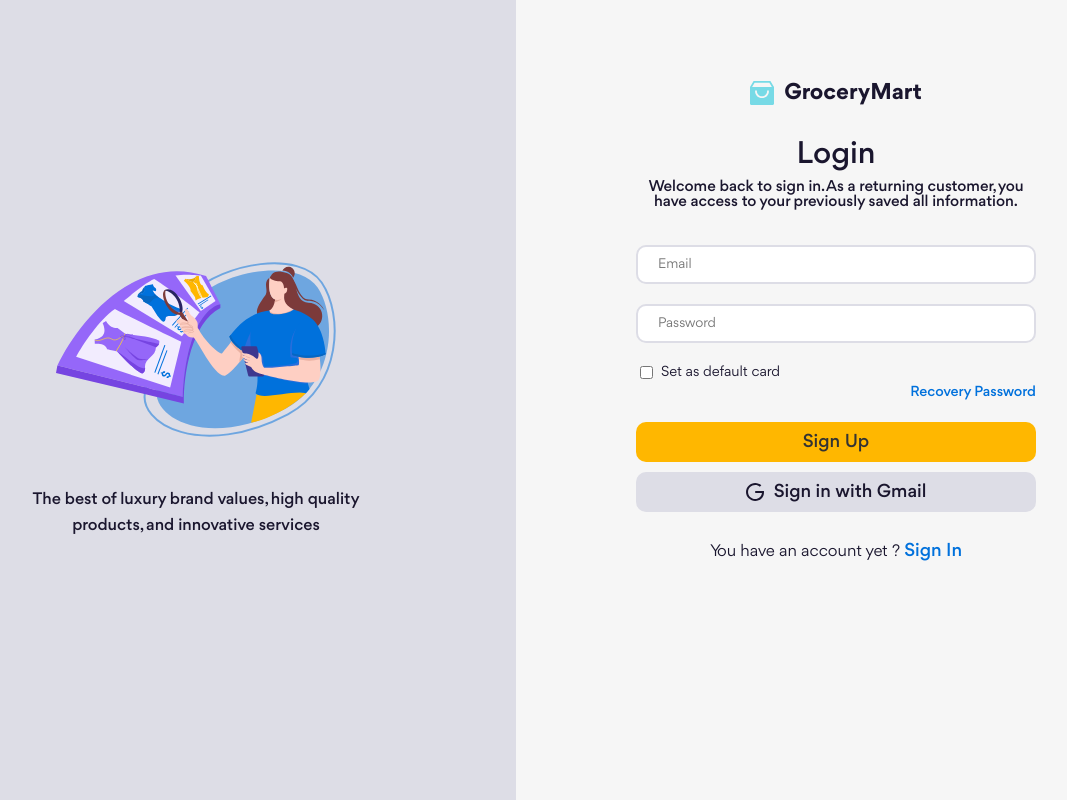
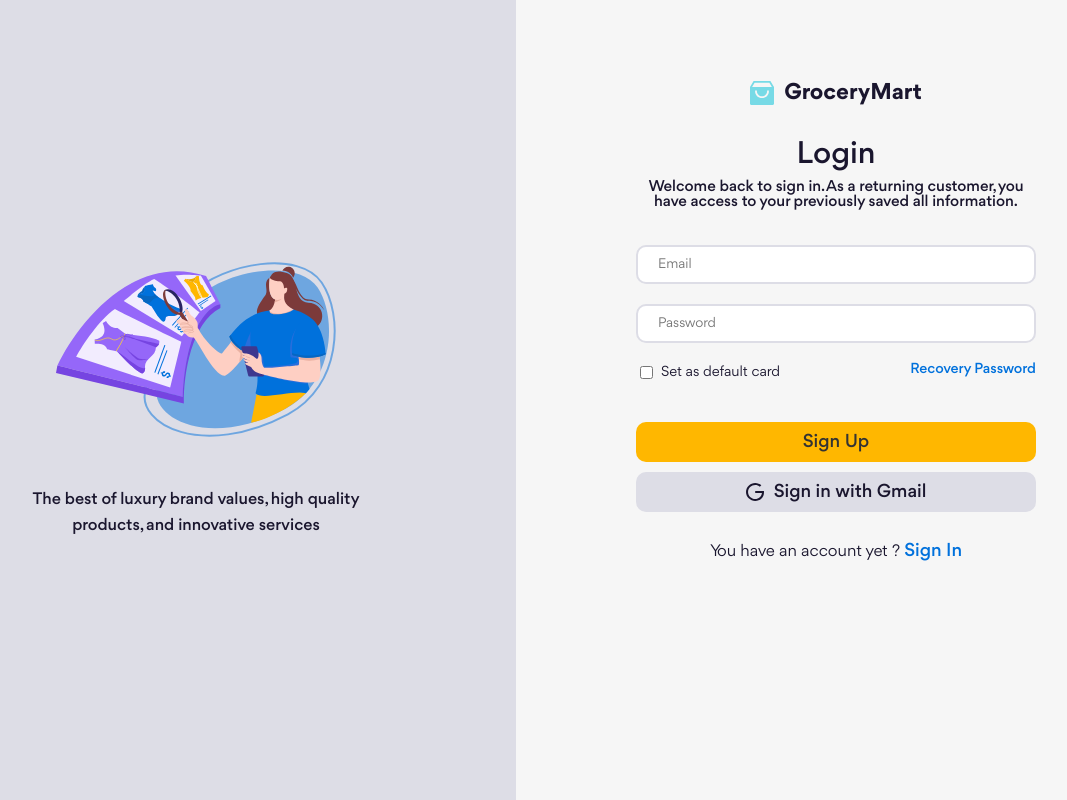
Before and after one commit to Nhat2210/Grocery-Mart, a Vue app: page /Login in a window 1280 px wide. Shown: the whole page, without its empty margins (124-1191 px from the left). Built offline with nearby package versions, Linux system fonts and the light colour scheme.

Commit message:
fix css login signup

```diff
--- a/src/router/index.js
+++ b/src/router/index.js
@@ -2,9 +2,14 @@
 import App from "@/App.vue";
 import Signup from "@/views/Signup.vue";
 import Login from "@/views/Login.vue";
+import Homepage from "@/views/Homepage.vue";
 const router = createRouter({
   history: createWebHistory(import.meta.env.BASE_URL),
   routes: [
+    {
+      path: "",
+      component: Homepage,
+    },
     {
       path: "/Login",
       component: Login,
--- a/src/views/Login.vue
+++ b/src/views/Login.vue
@@ -106,7 +106,6 @@
     &__confirm{
         display: flex;
         justify-content: space-between;
-        align-items: center;
     }
     &__check{
         input{
--- a/src/views/Signup.vue
+++ b/src/views/Signup.vue
@@ -106,7 +106,6 @@
     &__confirm{
         display: flex;
         justify-content: space-between;
-        align-items: center;
     }
     &__check{
         input{
```
Also changed, not shown: src/views/Homepage.vue (+5 -5 lines).
